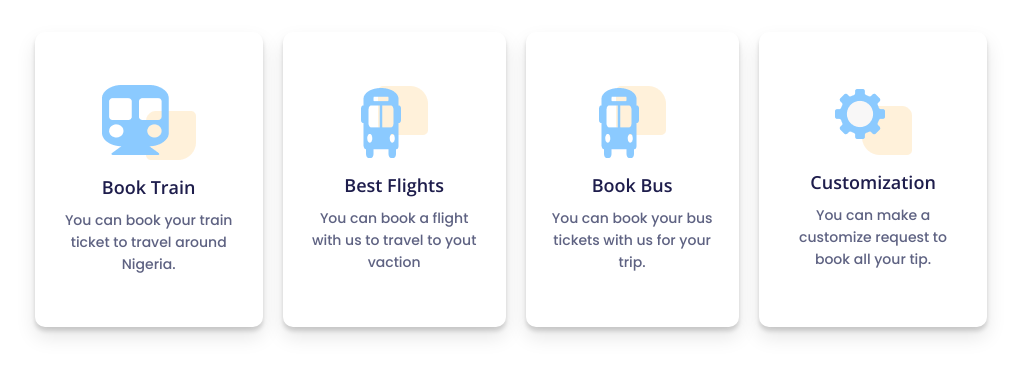
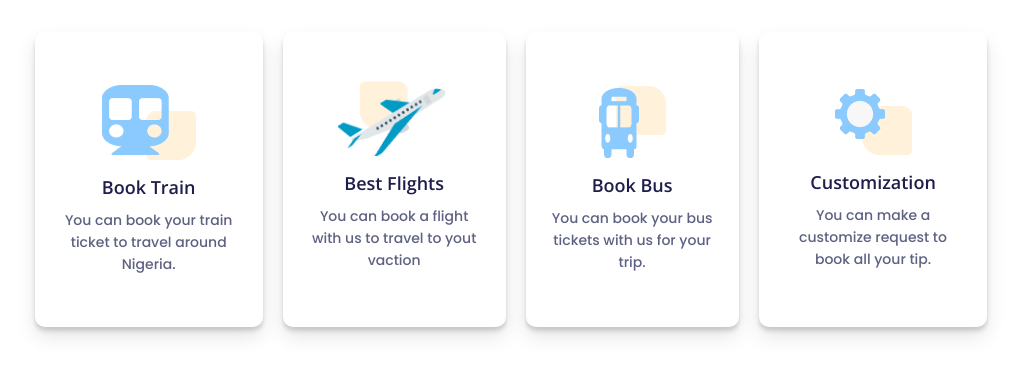
Before and after one commit to elite37/Ticket-Xpress, a plain HTML site: page components/services.html in a window 1280 px wide. Shown: the part 141-516 px from the top of the page, without its empty margins (119-1155 px from the left). Drawn offline with nearby package versions, Linux system fonts and the light colour scheme; a web font is replaced by a local one.

Commit message:
Second Commit From Services Section

```diff
--- a/assest/css/services.css
+++ b/assest/css/services.css
@@ -16,6 +16,8 @@ body{
 
 .services{
     padding:2rem;
+
+
 }
 
 .services__container{
@@ -29,7 +31,7 @@ body{
     margin-bottom: 50px;
     background-image: url('../images/servicesimages/Group\ 4.png');
     background-repeat: no-repeat;
-    background-position: right;
+    background-position:right;
 }
 
 
@@ -60,6 +62,8 @@ color: #14183E;
     display: flex;
     justify-content: space-between;
     align-items: center;
+
+
 }
 
 
@@ -107,3 +111,8 @@ line-height: 22px;
 color: #5E6282;
 
 }
+
+.service__card:nth-of-type(2) img{
+    width:100%;
+  margin-top: -15px;
+}
--- a/components/services.html
+++ b/components/services.html
@@ -27,7 +27,7 @@
                      </div>
                      <div class="service__card">
                         <div class="service__icon">
-                            <img src="../assest/images/servicesimages/Group 50.png" alt="">
+                            <img src="../assest/images/servicesimages/Group 51 1 (1).png" alt="">
                         </div>
                            <h4 class="service__card-title">Best Flights</h4>
                            <p class="service__card-body">
```
Also changed, not shown: assest/images/servicesimages/Group 51 1 (1).png (added), assest/images/servicesimages/Group 51 1.png (added).
